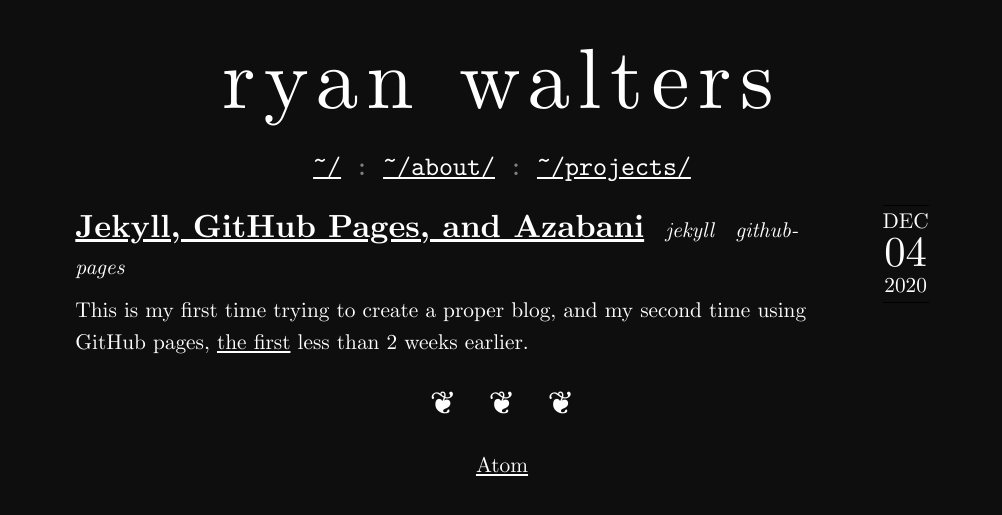
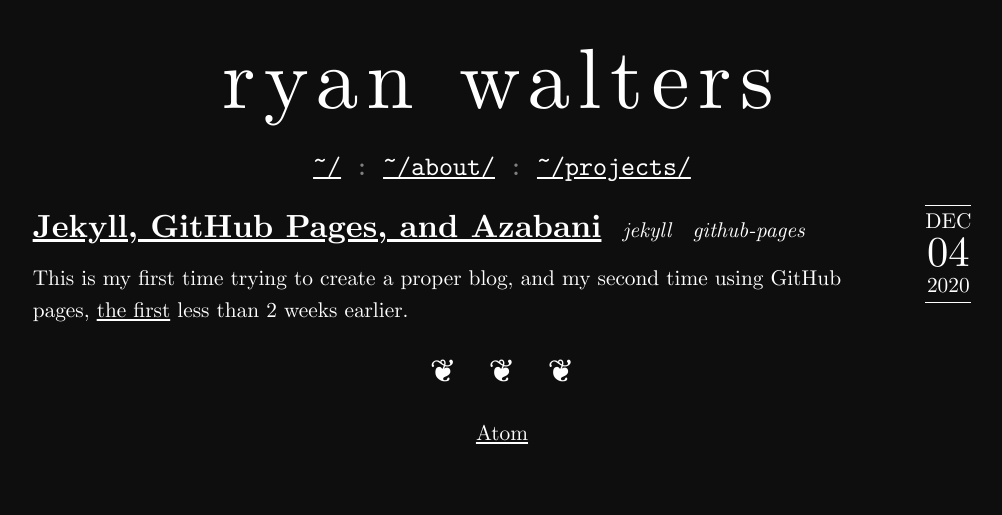
Before and after one commit to Xevion/v2.xevion.dev, a Jekyll site: the page built from index.html, in a window 1280 px wide. Shown: the top 515 px of the page, without its empty margins (138-1140 px from the left). Built offline with Jekyll 4.4.1, drawn with Linux system fonts in a browser that asks for light colours.

Commit message:
Improve global site SCSS
- Change background of selected elements to white/gray
- Change browser text rendering for legibility
- Increase width of site body
- Fix black top/bottom borders of date blocks

```diff
--- a/_sass/main.scss
+++ b/_sass/main.scss
@@ -1,10 +1,10 @@
- ::selection {
-  background: black;
+::selection {
+  background: #606060;
   color: white;
 }
 
 ::-moz-selection {
-  background: black;
+  background: #606060;
   color: white;
 }
 
@@ -20,10 +20,11 @@ img {
 html {
   overflow-y: scroll;
   font-size: 16pt;
+  text-rendering: optimizeLegibility;
 }
 
 body {
-  max-width: 42em;
+  max-width: 46em;
   margin: 1em auto 2em auto;
   padding: 0 1em;
   font-family: CMU Serif, serif;
@@ -197,7 +198,7 @@ nav a {
   line-height: 1;
   text-align: center;
   text-transform: uppercase;
-  border: thin solid black;
+  border: thin solid white;
   border-width: thin 0;
   padding: 0.25em 0;
 }
```
